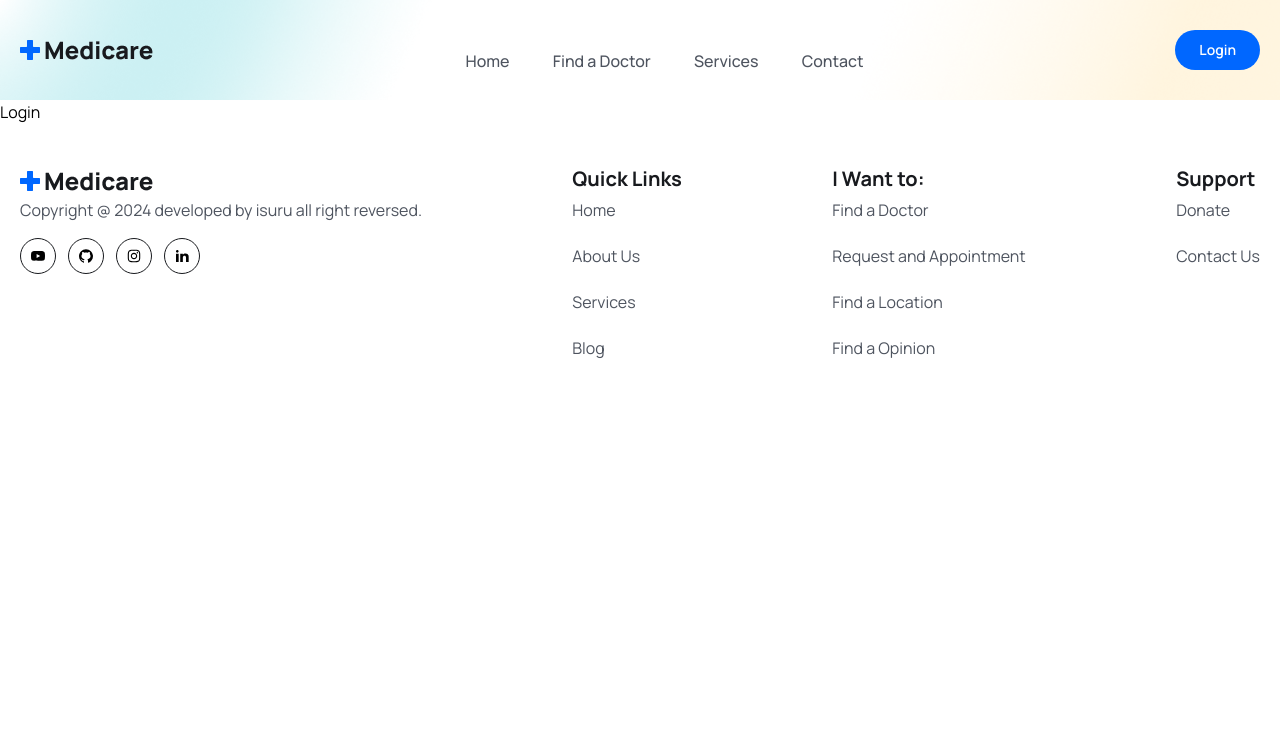
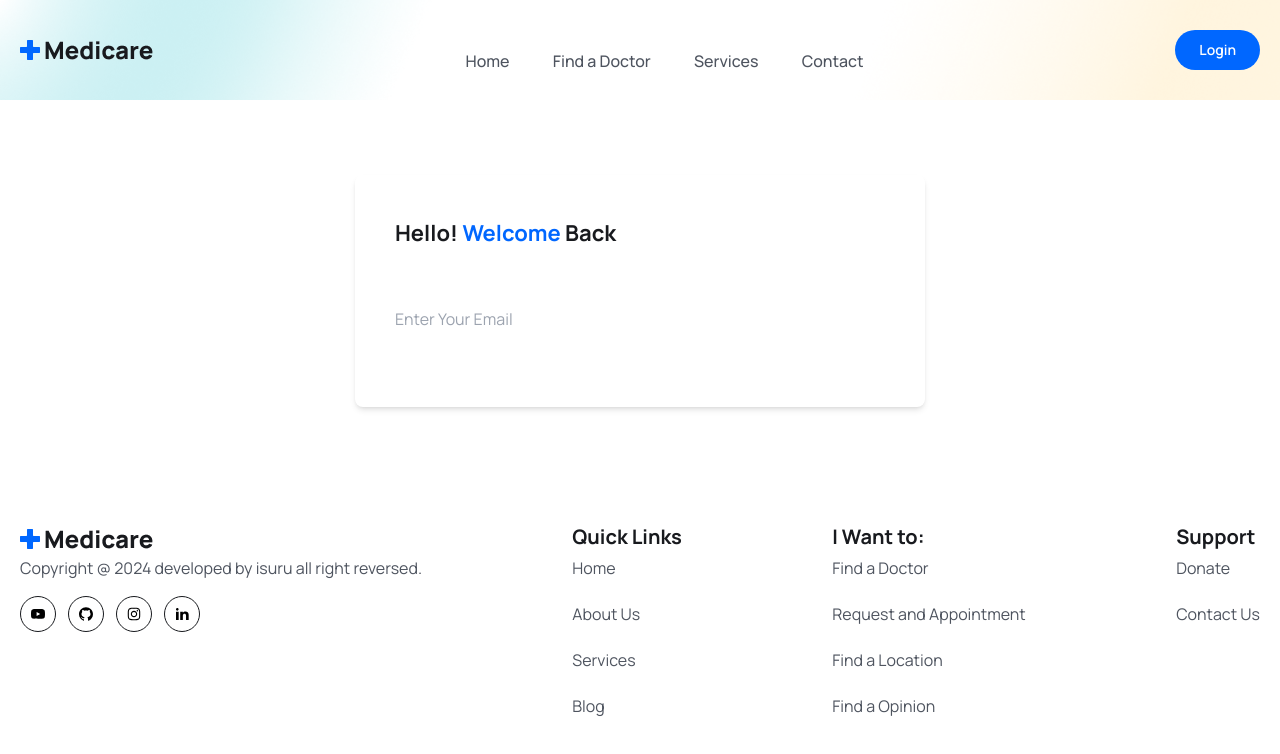
Before and after one commit to Isurulak1/Doctor_apoiment_bookingapp, a React (Vite) app in the folder frontend/: page /login in a window 1280 px wide. Shown: the top 754 px of the page. Built offline with nearby package versions, Linux system fonts and the light colour scheme.

Commit message:
update login page

```diff
--- a/frontend/src/pages/Doctors/SidePanel.jsx
+++ b/frontend/src/pages/Doctors/SidePanel.jsx
@@ -41,6 +41,7 @@ const SidePanel = () => {
           </li>
         </ul>
       </div>
+      <button className='btn px-2 w-full rounded-md'>Book Appoinment</button>
     </div>
   )
 }
--- a/frontend/src/pages/Login.jsx
+++ b/frontend/src/pages/Login.jsx
@@ -1,8 +1,36 @@
-import React from 'react'
+import React, { useState } from 'react'
 
 const Login = () => {
+
+  const [formData, setFormData] = useState({
+    email: '',
+    password: ''
+  })
+
+  const handleInputChange = (e) => {
+    setFormData({
+      ...formData,
+      [e.target.name]: e.target.value
+    })
+  }
   return (
-    <div>Login</div>
+    <section className='px-5 lg:px-0'>
+      <div className='w-full max-w-[570px] mx-auto rounded-lg shadow-md md:p-10'>
+        <h3 className='text-headingColor text-[22px] leading-9 font-bold mb-10'>
+          Hello! <span className='text-primaryColor'>Welcome</span> Back
+        </h3>
+        <form className='py-4 lg:px-0'>
+          <div className='mb-5'>
+            <input type="email"
+            placeholder='Enter Your Email'
+            name='email'
+            value={FormData.email}
+            onChange={handleInputChange}
+             />
+          </div>
+        </form>
+      </div>
+    </section>
   )
 }
 
```
